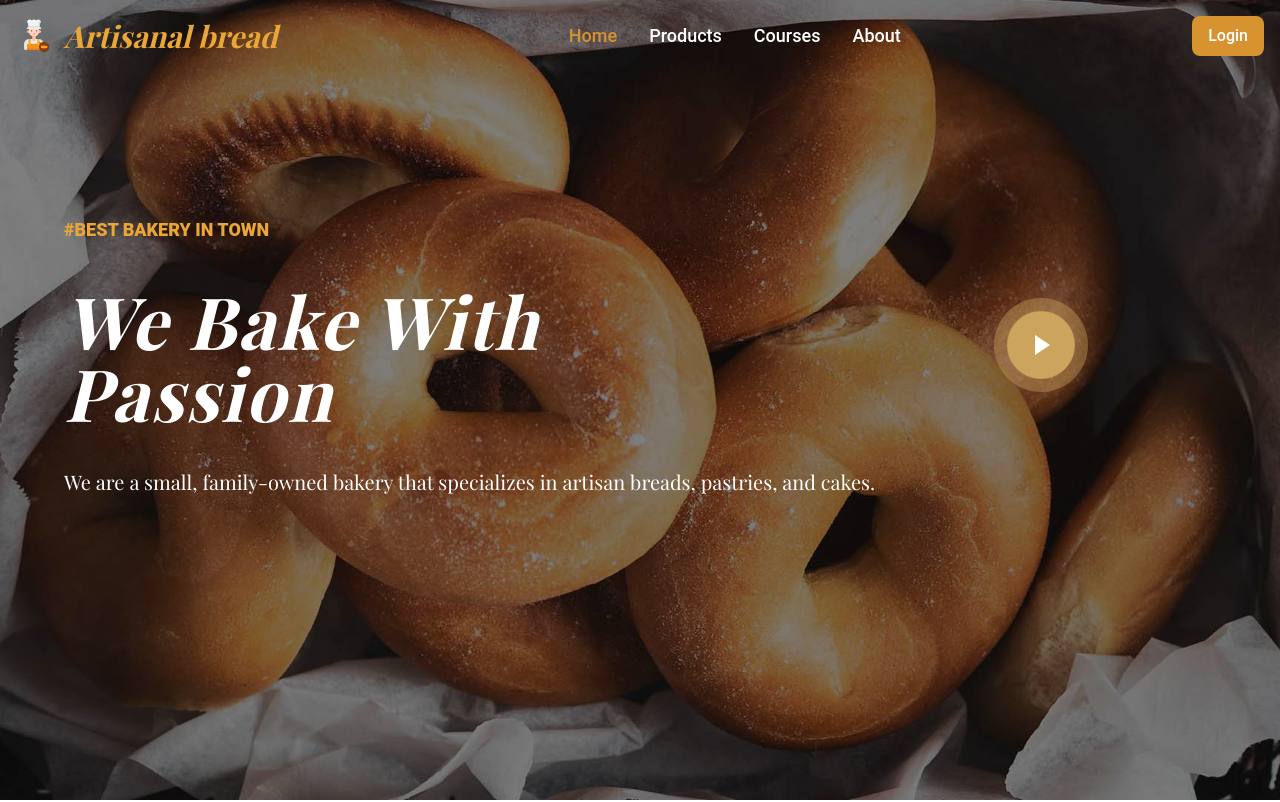
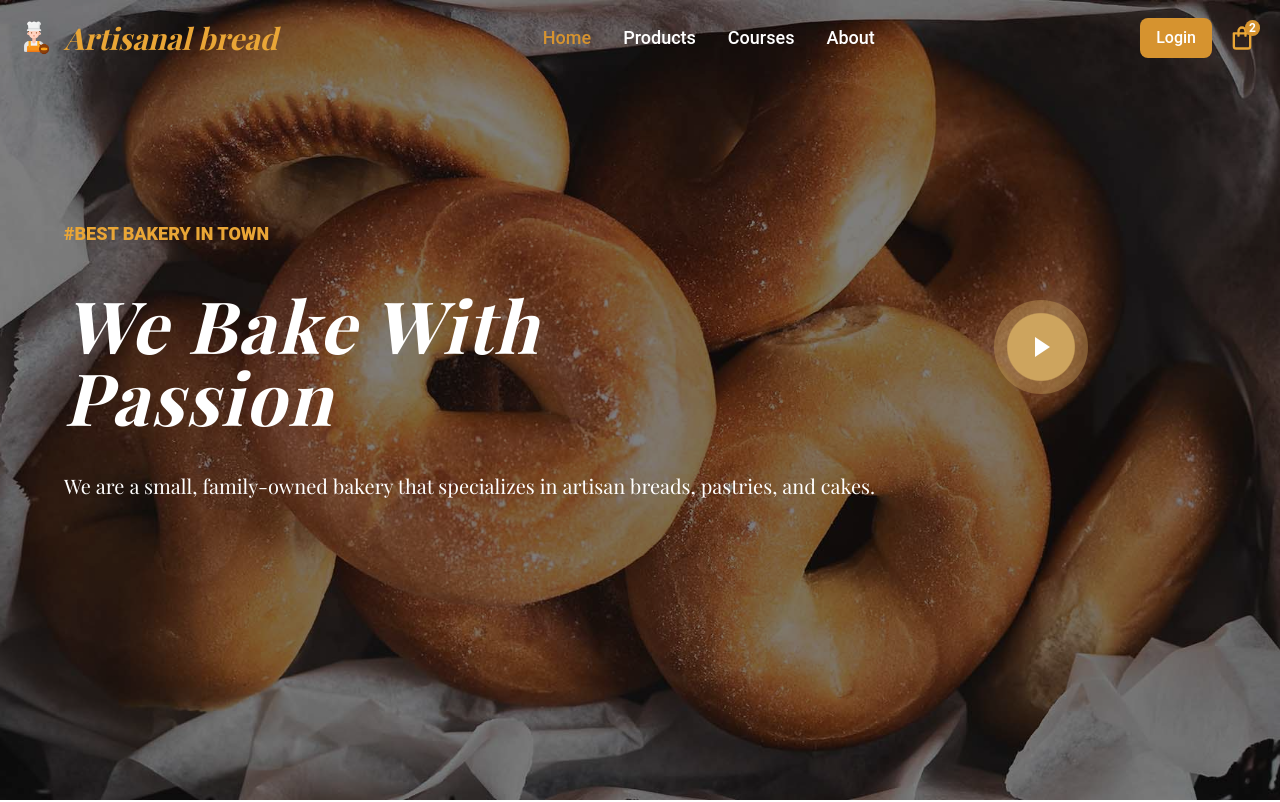
Before and after one commit to AmmarYasser33/Artisanal-bread, a React (Vite) app in the folder frontend/: page / in a window 1280 px wide. Shown: the top 802 px of the page. Built offline with nearby package versions, Linux system fonts and the light colour scheme; a web font is replaced by a local one.

Commit message:
Enhance navigation component with cart and profile icons, and update login button to link

```diff
--- a/frontend/src/components/Nav.jsx
+++ b/frontend/src/components/Nav.jsx
@@ -1,6 +1,11 @@
 import { useState } from "react";
 import { NavLink, Link } from "react-router-dom";
-import { IconClose, IconIconMenu } from "../Icons";
+import {
+  IconClose,
+  IconIconMenu,
+  IconShoppingBag,
+  IconProfile,
+} from "../Icons";
 
 export default function Nav() {
   const [isOpen, setIsOpen] = useState(false);
@@ -13,17 +18,37 @@ export default function Nav() {
           className="flex items-center space-x-3 drop-shadow-2xl rtl:space-x-reverse"
         >
           <img src="/baker.png" className="h-9" alt="Artisanal bread logo" />
-          <span className="self-center whitespace-nowrap text-3xl font-bold italic text-primary-500">
+          <span className="self-center whitespace-nowrap text-xl font-bold italic text-primary-500 lg:text-3xl">
             Artisanal bread
           </span>
         </Link>
         <div className="flex space-x-3 md:order-2 md:space-x-0 rtl:space-x-reverse">
-          <button
-            type="button"
-            className="font-roboto rounded-lg bg-primary-600 px-4 py-2 text-center text-base font-medium text-white hover:bg-primary-800 focus:outline-none"
-          >
-            Login
-          </button>
+          <div className="flex items-center justify-center space-x-1">
+            <Link
+              to="/login"
+              className="mr-1 rounded-lg bg-primary-600 px-4 py-2 text-center font-roboto text-base font-medium text-white hover:bg-primary-800 focus:outline-none"
+            >
+              Login
+            </Link>
+
+            {/* <Link
+              to="/dashboard"
+              className="rounded-full text-center font-roboto text-base font-medium text-primary-500 hover:text-white focus:outline-none"
+            >
+              <IconProfile className="inline-block h-8 w-8" />
+            </Link> */}
+
+            <Link
+              to="/cart"
+              className="group relative rounded-full p-2 text-center font-roboto text-base font-medium text-primary-500 hover:bg-primary-700 hover:text-white focus:outline-none"
+            >
+              <IconShoppingBag className="inline-block h-7 w-7" />
+              <span className="absolute right-1 top-1 z-10 rounded-full bg-primary-600 px-1 text-xs font-semibold text-white group-hover:bg-white group-hover:text-secondary-900 group-focus:text-secondary-900">
+                2
+              </span>
+            </Link>
+          </div>
+
           <button
             type="button"
             className="inline-flex h-10 w-10 items-center justify-center rounded-lg border border-gray-400 border-opacity-30 p-2 text-3xl text-gray-100 focus:outline-none md:hidden"
@@ -40,13 +65,13 @@ export default function Nav() {
           </button>
         </div>
         <div
-          className={`items-center justify-between ${isOpen ? "block" : "hidden"} fixed left-0 top-[4.3rem] w-full bg-secondary-500 md:static md:order-1 md:flex md:w-auto md:bg-transparent`}
+          className={`z-50 items-center justify-between ${isOpen ? "block" : "hidden"} fixed left-0 top-[4.3rem] w-full bg-secondary-500 md:static md:order-1 md:flex md:w-auto md:bg-transparent`}
           id="navbar-cta"
         >
-          <ul className="font-roboto mt-4 flex flex-col rounded-lg p-4 text-lg font-medium md:mt-0 md:flex-row md:space-x-8 md:p-0 rtl:space-x-reverse">
+          <ul className="mt-4 flex flex-col rounded-lg p-4 font-roboto text-lg font-medium md:mt-0 md:flex-row md:space-x-8 md:p-0 rtl:space-x-reverse">
             <li className="px-3 py-2 text-center hover:translate-y-[-0.1rem] md:p-0">
               <NavLink
-                href="/"
+                to="/"
                 className={({ isActive }) =>
                   `${isActive ? "text-primary-600" : "text-white"} rounded hover:text-primary-600`
                 }
```
